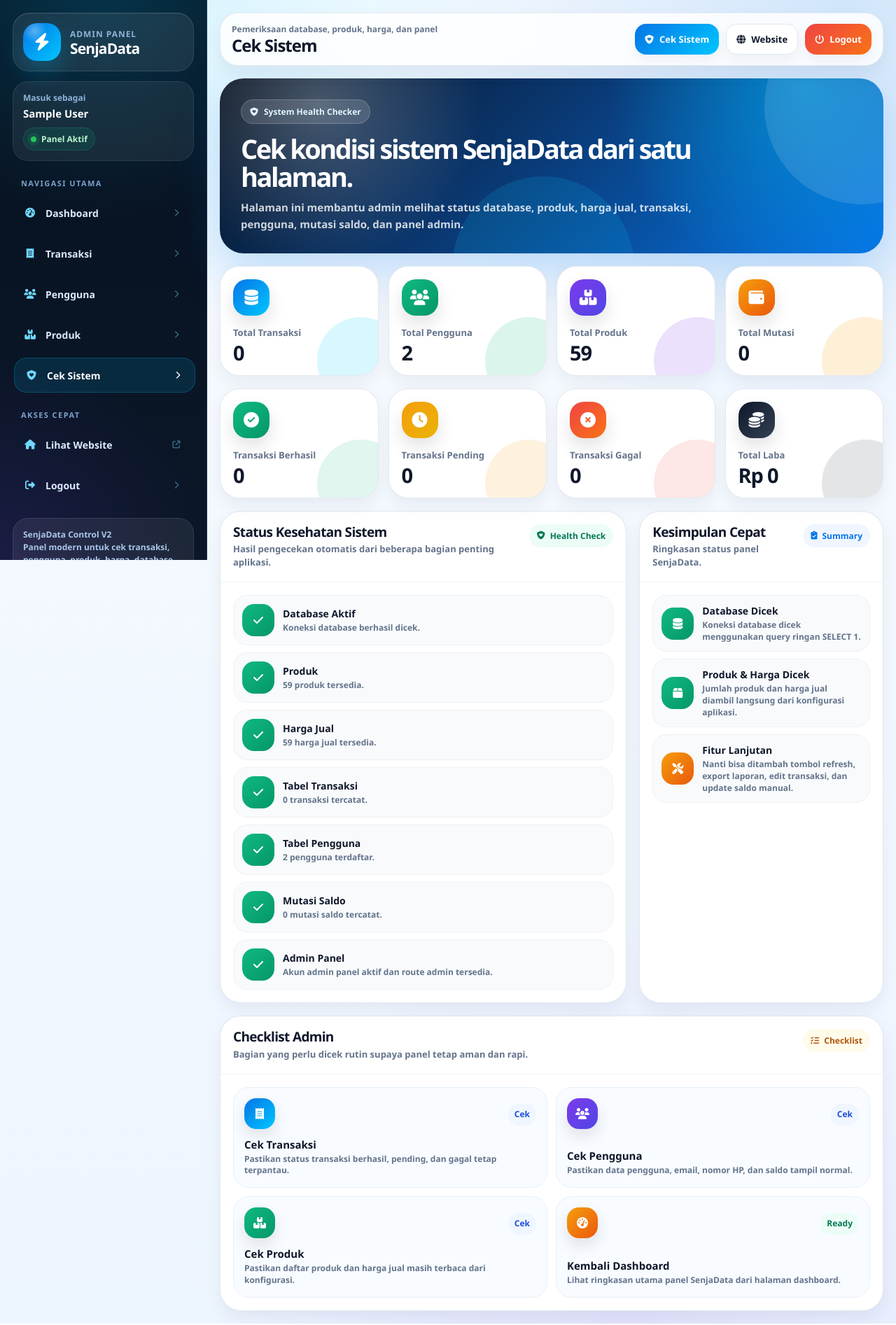
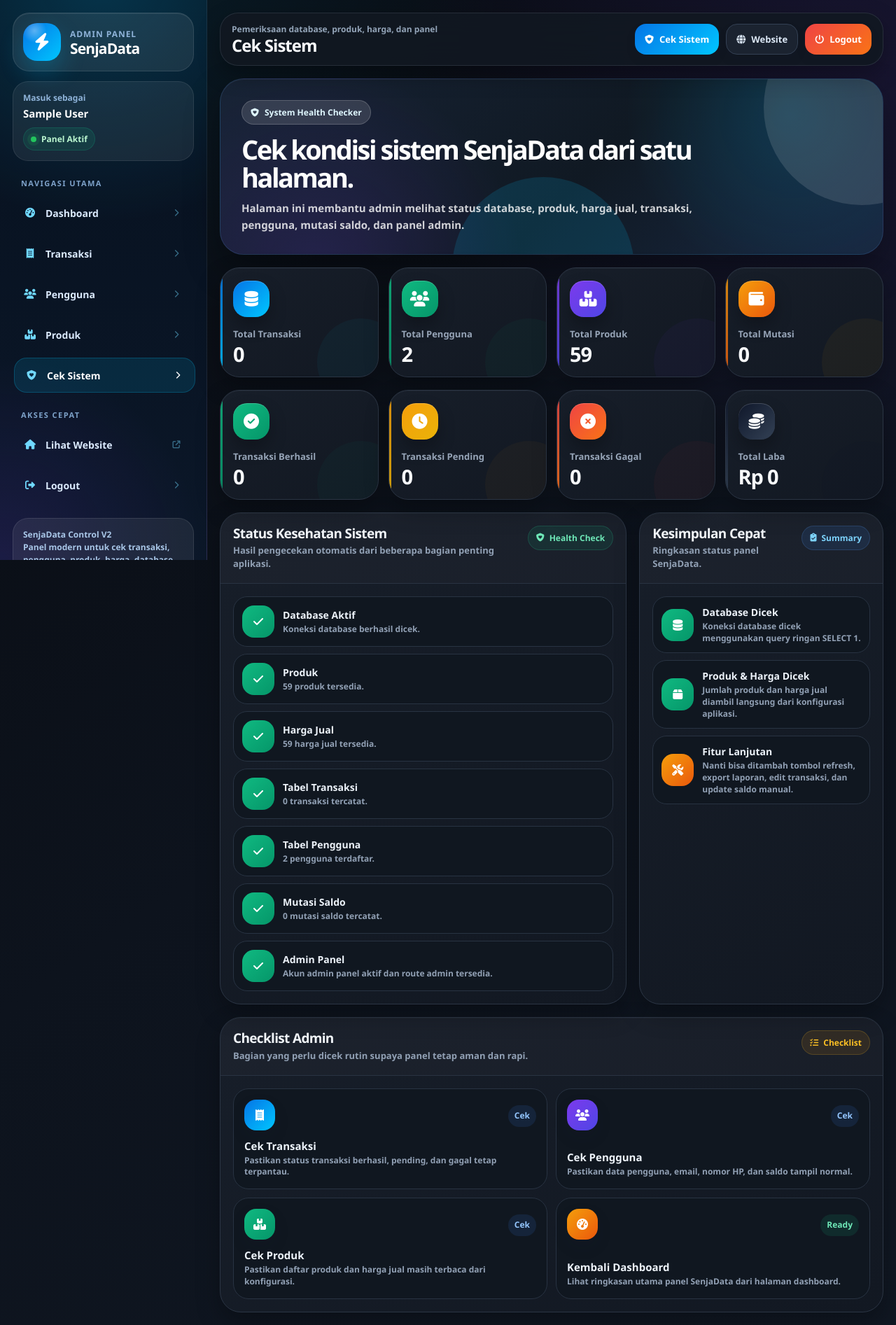
Before and after one commit to simanjuntakanggi381-alt/Pulsa-Ultra, a Flask app: page /admin/system in a window 1280 px wide. Shown: the whole page at 70% size. Run offline with Flask 3, Linux system fonts and the light colour scheme; the visitor is signed in with stand-in values (Sample User, id 1); data comes from the database, SQL or seed files in the repository; data that the repository does not hold is empty.

Commit message:
perbagus dark theme halaman operasional admin

```diff
--- a/templates/admin_base.html
+++ b/templates/admin_base.html
@@ -976,6 +976,30 @@
                 font-size:21px;
             }
         }
+        /* =====================================================
+           ADMIN DARK SYSTEM - seluruh halaman operasional
+        ===================================================== */
+        body{
+            --bg:#090d14;--card:#151b25;--text:#f3f7ff;--muted:#96a3b5;
+            --line:#2b3544;--soft:#101620;
+            --shadow:0 22px 55px rgba(0,0,0,.38);--shadow-soft:0 12px 30px rgba(0,0,0,.28);
+            background:radial-gradient(circle at 8% -8%,rgba(0,198,255,.10),transparent 27%),radial-gradient(circle at 96% 5%,rgba(124,58,237,.11),transparent 30%),linear-gradient(145deg,#080b11,#0d131d 52%,#101722)!important;
+        }
+        .topbar{background:rgba(18,24,34,.88)!important;border-color:rgba(148,163,184,.16)!important;box-shadow:0 12px 32px rgba(0,0,0,.30)!important}.page-title h1{color:#f8fafc!important}.page-title small{color:#93a4b8!important}
+        .pill-btn:not(.primary):not(.danger){background:#1b2330!important;border-color:#344154!important;color:#dbe7f5!important}
+        .hero{border:1px solid rgba(96,165,250,.17)!important;background:radial-gradient(circle at 86% 20%,rgba(0,198,255,.15),transparent 28%),radial-gradient(circle at 15% 110%,rgba(124,58,237,.17),transparent 34%),linear-gradient(135deg,#172335,#101923 55%,#182842)!important;box-shadow:0 22px 52px rgba(0,0,0,.33),inset 0 1px 0 rgba(255,255,255,.05)!important}
+        .stat-card,.panel-card{background:linear-gradient(145deg,#171e29,#121822)!important;border-color:#2b3544!important;box-shadow:0 14px 34px rgba(0,0,0,.27),inset 0 1px 0 rgba(255,255,255,.035)!important}
+        .stat-card{isolation:isolate;transition:.2s ease}.stat-card:hover{transform:translateY(-3px);border-color:#405069!important;box-shadow:0 18px 38px rgba(0,0,0,.33)!important}.stat-card::before{content:"";position:absolute;inset:0 auto 0 0;width:3px;background:var(--grad);opacity:.85}.stat-card::after{opacity:.30;z-index:-1}.stat-card span{color:#96a4b7!important}.stat-card strong{color:#f8fafc!important}.stat-icon{box-shadow:0 12px 25px rgba(0,0,0,.27),inset 0 1px 0 rgba(255,255,255,.18)!important}
+        .panel-head{background:rgba(255,255,255,.018)!important;border-bottom-color:#293342!important}.panel-head h3{color:#f1f5f9!important}.panel-head p{color:#91a0b4!important}.panel-body{color:#dce5f0}
+        .search-field input,.filter-select{background:#101720!important;border-color:#303c4d!important;color:#e8eef6!important}.search-field input::placeholder{color:#718096!important}.search-field input:focus,.filter-select:focus{border-color:#38bdf8!important;box-shadow:0 0 0 4px rgba(56,189,248,.10)!important}.filter-select option{background:#151b25;color:#e8eef6}.search-field i{color:#8291a5!important}.filter-btn{box-shadow:0 10px 24px rgba(5,117,230,.20)!important}
+        .badge{background:rgba(59,130,246,.12)!important;color:#7dd3fc!important;border:1px solid rgba(96,165,250,.18)!important}.badge.green{background:rgba(16,185,129,.11)!important;color:#6ee7b7!important;border-color:rgba(52,211,153,.18)!important}.badge.orange{background:rgba(245,158,11,.11)!important;color:#fbbf24!important;border-color:rgba(251,191,36,.18)!important}.badge.red{background:rgba(239,68,68,.11)!important;color:#fca5a5!important;border-color:rgba(248,113,113,.18)!important}
+        th{color:#8391a5!important}td{color:#dce5f0!important;background:#101720!important;border-color:#263140!important}td:first-child{border-left-color:#263140!important}td:last-child{border-right-color:#263140!important}tbody tr:hover td{background:#16202c!important;border-color:#344257!important}
+        .status.ok{background:rgba(16,185,129,.12)!important;color:#6ee7b7!important}.status.wait{background:rgba(245,158,11,.12)!important;color:#fbbf24!important}.status.bad{background:rgba(239,68,68,.12)!important;color:#fca5a5!important}.status.info{background:rgba(59,130,246,.12)!important;color:#93c5fd!important}
+        .quick-card,.user-item,.health-item{background:#101720!important;border-color:#283342!important;color:#e6edf6!important}.quick-card:hover,.user-item:hover,.health-item:hover{background:#17212d!important;border-color:#3a495e!important}.quick-card strong,.user-item strong,.health-item strong{color:#edf3fa!important}.quick-card span,.user-item span,.health-item span{color:#91a0b4!important}
+        .product-code{background:#1a2635!important;color:#7dd3fc!important;border:1px solid #2c4158}.product-name,.price{color:#eef4fb!important}.product-category,.catalog-footer,.row-number{color:#8f9eb2!important}.catalog-note{background:rgba(255,255,255,.06)!important;border-color:rgba(255,255,255,.13)!important}
+        .empty-state{color:#91a0b4!important;background:#101720!important;border-color:#344154!important}
+        ::-webkit-scrollbar{width:9px;height:9px}::-webkit-scrollbar-track{background:#0c1119}::-webkit-scrollbar-thumb{background:#344154;border-radius:99px;border:2px solid #0c1119}::-webkit-scrollbar-thumb:hover{background:#47566c}
+        @media(max-width:560px){.stat-card{min-height:118px}.panel-card{border-radius:22px}.panel-head,.panel-body{padding:14px}.hero{box-shadow:0 14px 34px rgba(0,0,0,.28)!important}}
     </style>
 
     {% block extra_style %}{% endblock %}
```
